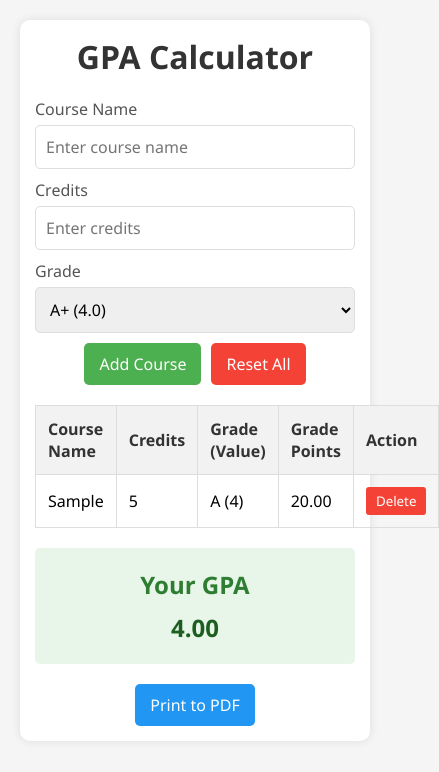
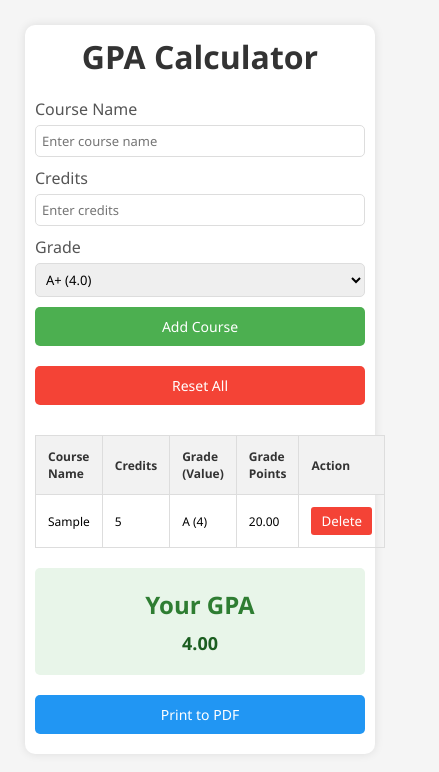
Before and after one commit to sahan-nirodha24/GPA-Calculator-App, a Next.js app: page / in a window 390 px wide. Both pictures are taken after typing "Sample", "5" into the empty fields and a click on the button "Add Course". Shown: the top 772 px of the page, 439 px wide, since content can reach past the window. Built offline with nearby package versions, Linux system fonts and the light colour scheme.

Commit message:
Responsive Media Screen Sizes Updating

```diff
--- a/src/app/globals.css
+++ b/src/app/globals.css
@@ -206,5 +206,57 @@ tr:hover {
 
   .container {
     padding: 15px;
+    margin: 10px;
+  }
+
+  .btn {
+    width: 100%;
+    margin-bottom: 10px;
+  }
+
+  .buttons {
+    flex-direction: column;
+    align-items: stretch;
+    gap: 10px;
+  }
+
+  input, select {
+    font-size: 14px;
+    padding: 8px;
+  }
+
+  table, th, td {
+    font-size: 14px;
+  }
+
+  .result p {
+    font-size: 20px;
   }
 }
+
+@media (max-width: 480px) {
+  .container {
+    padding: 10px;
+    margin: 5px;
+  }
+
+  .btn {
+    font-size: 14px;
+    padding: 10px;
+  }
+
+  input, select {
+    width: 100%;
+    font-size: 13px;
+    padding: 6px;
+  }
+
+  table, th, td {
+    font-size: 12px;
+  }
+
+  .result p {
+    font-size: 18px;
+    text-align: center;
+  }
+}
```
